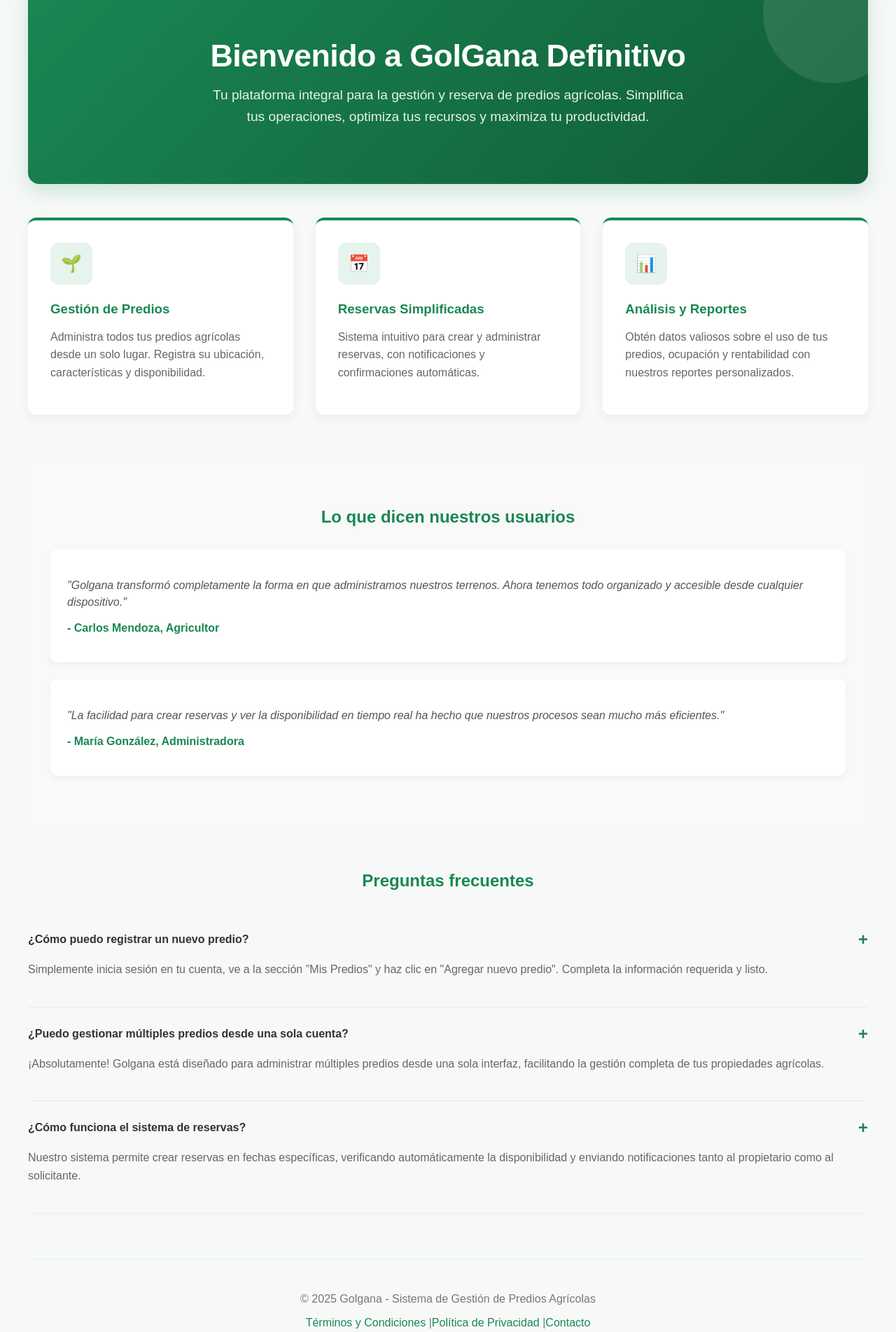
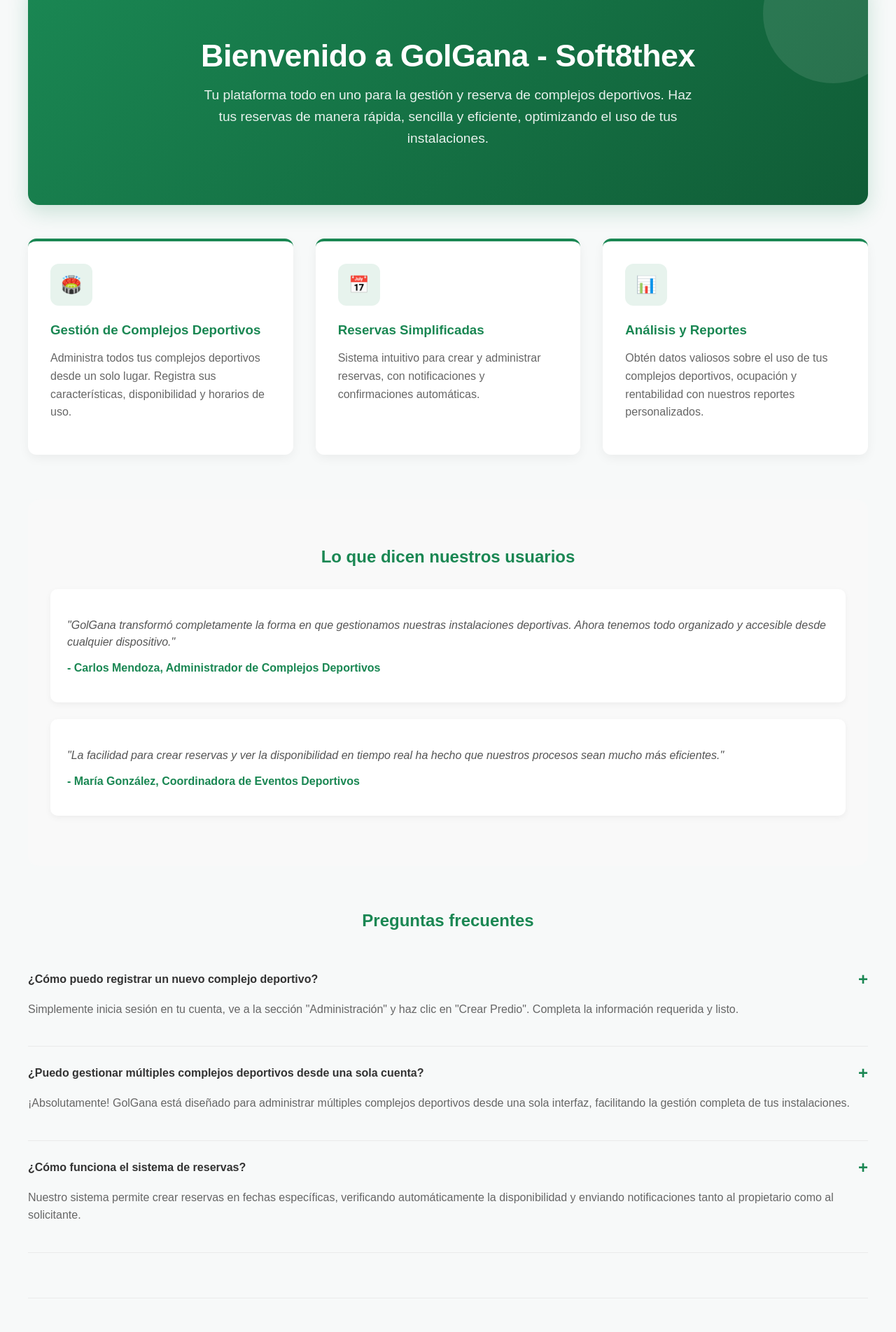
Before and after one commit to gabimac03/DespliegueGolGana2, a React (Vite) app in the folder appdemo/frontend/: page / in a window 1280 px wide. Shown: the part 120-2024 px from the top of the page at 70% size. Built offline with nearby package versions, Linux system fonts and the light colour scheme; no server answers; some icons are missing.

Commit message:
Cambio del Home, datos, titulo, etc

```diff
--- a/appdemo/frontend/src/pages/Home.jsx
+++ b/appdemo/frontend/src/pages/Home.jsx
@@ -6,20 +6,20 @@ const Home = () => {
   return (
     <div className="home-container">
       <section className="hero-section">
-        <h1>Bienvenido a GolGana Definitivo</h1>
+        <h1>Bienvenido a GolGana - Soft8thex</h1>
         <p>
-          Tu plataforma integral para la gestión y reserva de predios agrícolas.
-          Simplifica tus operaciones, optimiza tus recursos y maximiza tu productividad.
+          Tu plataforma todo en uno para la gestión y reserva de complejos deportivos.
+          Haz tus reservas de manera rápida, sencilla y eficiente, optimizando el uso de tus instalaciones.
         </p>
       </section>
 
       <section className="features-section">
         <div className="feature-card">
-          <div className="feature-icon">🌱</div>
-          <h3>Gestión de Predios</h3>
+          <div className="feature-icon">🏟️</div>
+          <h3>Gestión de Complejos Deportivos</h3>
           <p>
-            Administra todos tus predios agrícolas desde un solo lugar.
-            Registra su ubicación, características y disponibilidad.
+            Administra todos tus complejos deportivos desde un solo lugar.
+            Registra sus características, disponibilidad y horarios de uso.
           </p>
         </div>
 
@@ -36,7 +36,7 @@ const Home = () => {
           <div className="feature-icon">📊</div>
           <h3>Análisis y Reportes</h3>
           <p>
-            Obtén datos valiosos sobre el uso de tus predios,
+            Obtén datos valiosos sobre el uso de tus complejos deportivos,
             ocupación y rentabilidad con nuestros reportes personalizados.
           </p>
         </div>
@@ -47,10 +47,10 @@ const Home = () => {
 
         <div className="testimonial-card">
           <p className="testimonial-text">
-            "Golgana transformó completamente la forma en que administramos nuestros terrenos.
+            "GolGana transformó completamente la forma en que gestionamos nuestras instalaciones deportivas.
             Ahora tenemos todo organizado y accesible desde cualquier dispositivo."
           </p>
-          <p className="testimonial-author">- Carlos Mendoza, Agricultor</p>
+          <p className="testimonial-author">- Carlos Mendoza, Administrador de Complejos Deportivos</p>
         </div>
 
         <div className="testimonial-card">
@@ -58,7 +58,7 @@ const Home = () => {
             "La facilidad para crear reservas y ver la disponibilidad en tiempo real
             ha hecho que nuestros procesos sean mucho más eficientes."
           </p>
-          <p className="testimonial-author">- María González, Administradora</p>
+          <p className="testimonial-author">- María González, Coordinadora de Eventos Deportivos</p>
         </div>
       </section>
 
@@ -66,18 +66,18 @@ const Home = () => {
         <h2>Preguntas frecuentes</h2>
 
         <div className="faq-item">
-          <div className="faq-question">¿Cómo puedo registrar un nuevo predio?</div>
+          <div className="faq-question">¿Cómo puedo registrar un nuevo complejo deportivo?</div>
           <p className="faq-answer">
-            Simplemente inicia sesión en tu cuenta, ve a la sección "Mis Predios" y
-            haz clic en "Agregar nuevo predio". Completa la información requerida y listo.
+            Simplemente inicia sesión en tu cuenta, ve a la sección "Administración" y
+            haz clic en "Crear Predio". Completa la información requerida y listo.
           </p>
         </div>
 
         <div className="faq-item">
-          <div className="faq-question">¿Puedo gestionar múltiples predios desde una sola cuenta?</div>
+          <div className="faq-question">¿Puedo gestionar múltiples complejos deportivos desde una sola cuenta?</div>
           <p className="faq-answer">
-            ¡Absolutamente! Golgana está diseñado para administrar múltiples predios
-            desde una sola interfaz, facilitando la gestión completa de tus propiedades agrícolas.
+            ¡Absolutamente! GolGana está diseñado para administrar múltiples complejos deportivos
+            desde una sola interfaz, facilitando la gestión completa de tus instalaciones.
           </p>
         </div>
 
@@ -92,7 +92,7 @@ const Home = () => {
       </section>
 
       <footer className="footer">
-        <p>© 2025 Golgana - Sistema de Gestión de Predios Agrícolas</p>
+        <p>© 2025 GolGana - Sistema de Gestión y Reserva de Complejos Deportivos</p>
         <p>
           <a href="/terminos">Términos y Condiciones</a> |
           <a href="/privacidad">Política de Privacidad</a> |
```
